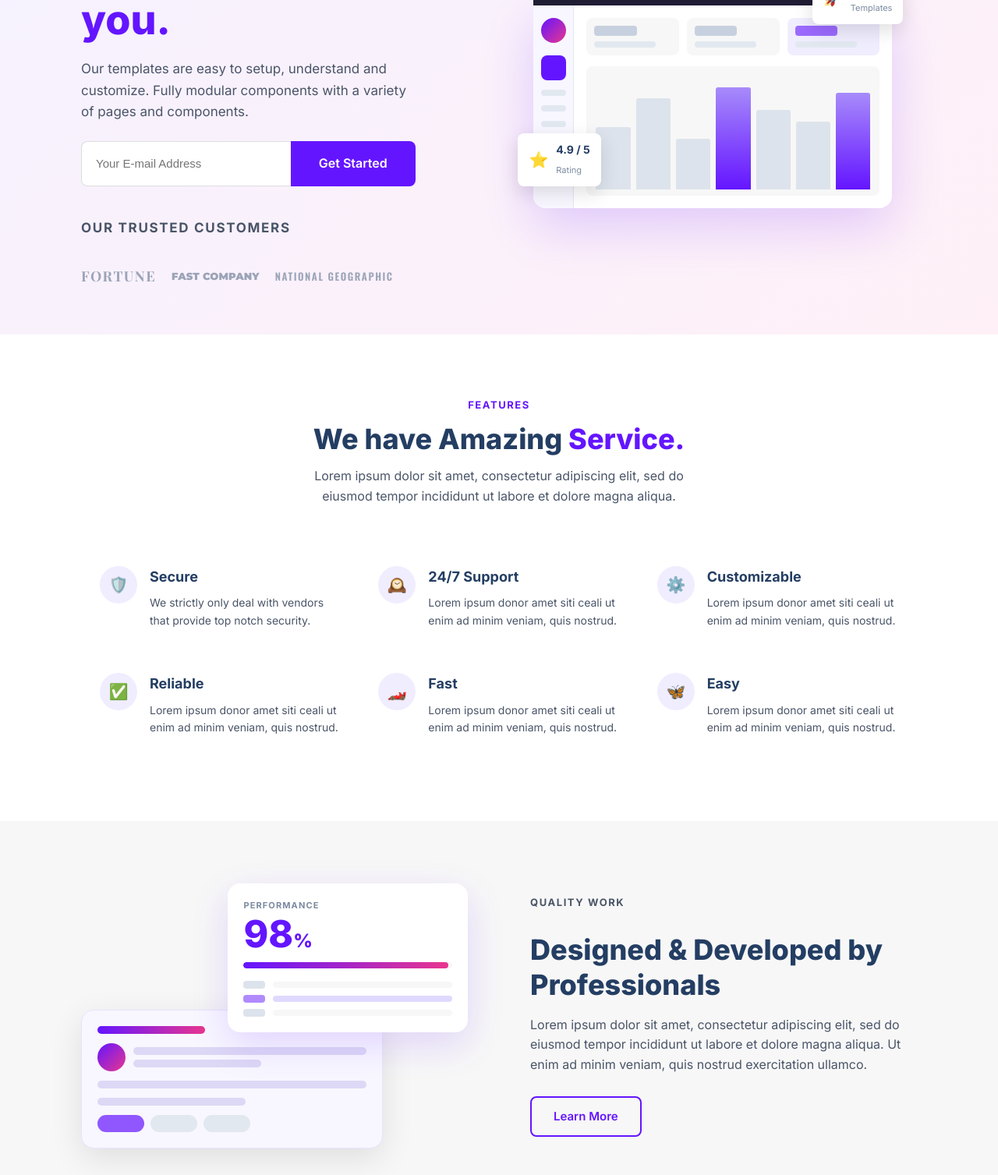
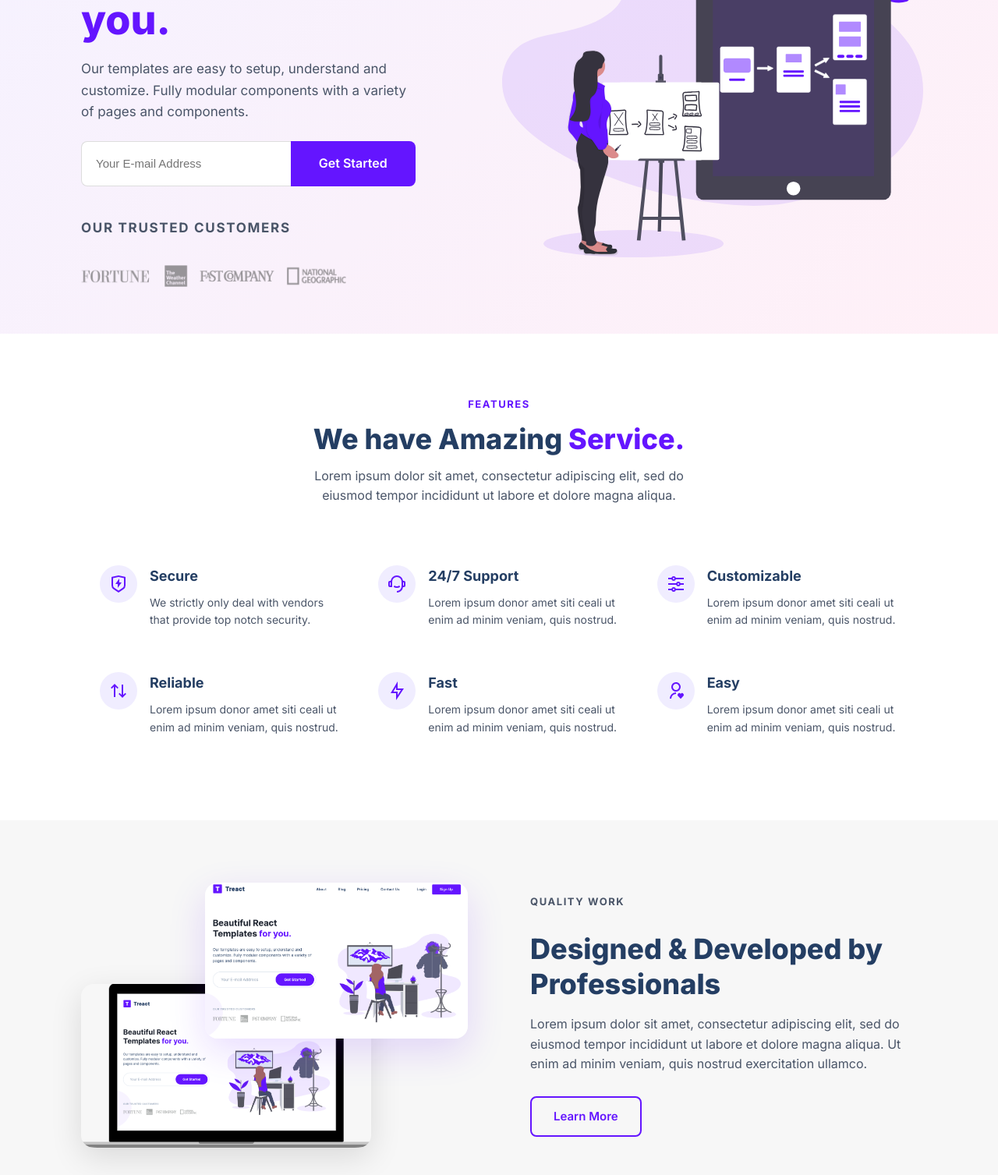
Before and after one commit to SydTheBuilder/Module-3-Final-Project_Build-Apply, a plain HTML site: page index.html in a window 1280 px wide. Shown: the part 273-1780 px from the top of the page at 78% size. Drawn offline with nearby package versions, Linux system fonts and the light colour scheme.

Commit message:
added real assets — logo, illustrations, icons, screenshots, and customer logos

```diff
--- a/index.html
+++ b/index.html
@@ -14,7 +14,7 @@
     <!-- NAV -->
     <header class="nav">
       <div class="container nav__inner">
-        <a href="#" class="nav__logo">Treact</a>
+        <a href="#" class="nav__logo"><img src="Assets/logo.2c489fc453a1783cbadacf914efa3df6.svg" alt="Treact" class="nav__logo-img" /></a>
         <nav class="nav__links">
           <a href="#">About</a>
           <a href="#">Blog</a>
@@ -38,70 +38,11 @@
           </div>
           <div class="hero__logos">
             <p class="hero__logos-label">OUR TRUSTED CUSTOMERS</p>
-            <div class="hero__logos-row">
-              <span class="logo-fortune">Fortune</span>
-              <span class="logo-fastcompany">Fast Company</span>
-              <span class="logo-natgeo">National Geographic</span>
-            </div>
+            <img src="Assets/customers-logo-strip.680ac7c2e8ae28161d2c.png" alt="Fortune, Fast Company, National Geographic" class="hero__logos-img" />
           </div>
         </div>
         <div class="hero__image">
-          <div class="dash-mockup">
-            <div class="dash-mockup__chrome">
-              <span class="dash-dot dash-dot--red"></span>
-              <span class="dash-dot dash-dot--yellow"></span>
-              <span class="dash-dot dash-dot--green"></span>
-              <div class="dash-mockup__url"></div>
-            </div>
-            <div class="dash-mockup__body">
-              <div class="dash-sidebar">
-                <div class="dash-sidebar__avatar"></div>
-                <div class="dash-nav__item dash-nav__item--active"></div>
-                <div class="dash-nav__item"></div>
-                <div class="dash-nav__item"></div>
-                <div class="dash-nav__item"></div>
-              </div>
-              <div class="dash-main">
-                <div class="dash-stats">
-                  <div class="dash-stat">
-                    <div class="dash-stat__num"></div>
-                    <div class="dash-stat__label"></div>
-                  </div>
-                  <div class="dash-stat">
-                    <div class="dash-stat__num"></div>
-                    <div class="dash-stat__label"></div>
-                  </div>
-                  <div class="dash-stat dash-stat--highlight">
-                    <div class="dash-stat__num"></div>
-                    <div class="dash-stat__label"></div>
-                  </div>
-                </div>
-                <div class="dash-chart">
-                  <div class="dash-bar" style="--h:55%"></div>
-                  <div class="dash-bar" style="--h:80%"></div>
-                  <div class="dash-bar" style="--h:45%"></div>
-                  <div class="dash-bar dash-bar--accent" style="--h:90%"></div>
-                  <div class="dash-bar" style="--h:70%"></div>
-                  <div class="dash-bar" style="--h:60%"></div>
-                  <div class="dash-bar dash-bar--accent" style="--h:85%"></div>
-                </div>
-              </div>
-            </div>
-            <div class="dash-badge dash-badge--top">
-              <div class="dash-badge__icon">🚀</div>
-              <div class="dash-badge__text">
-                <strong>1,200+</strong>
-                <span>Templates</span>
-              </div>
-            </div>
-            <div class="dash-badge dash-badge--bottom">
-              <div class="dash-badge__icon">⭐</div>
-              <div class="dash-badge__text">
-                <strong>4.9 / 5</strong>
-                <span>Rating</span>
-              </div>
-            </div>
-          </div>
+          <img src="Assets/prototype-illustration.21bc4b3f612a2f257c3d361067582485.svg" alt="App prototyping" class="hero__illustration" />
         </div>
       </div>
     </section>
@@ -114,42 +55,42 @@
         <p class="section__subtitle">Lorem ipsum dolor sit amet, consectetur adipiscing elit, sed do eiusmod tempor incididunt ut labore et dolore magna aliqua.</p>
         <div class="features__grid">
           <div class="feature-card">
-            <div class="feature-card__icon">🛡️</div>
+            <div class="feature-card__icon"><img src="Assets/shield-icon.daefe14b320b14fbd9cbd18908ac93ec.svg" alt="" /></div>
             <div class="feature-card__body">
               <h3>Secure</h3>
               <p>We strictly only deal with vendors that provide top notch security.</p>
             </div>
           </div>
           <div class="feature-card">
-            <div class="feature-card__icon">🕰️</div>
+            <div class="feature-card__icon"><img src="Assets/support-icon.f9253ffa8cb6ffde5bbaa05eb5136375.svg" alt="" /></div>
             <div class="feature-card__body">
               <h3>24/7 Support</h3>
               <p>Lorem ipsum donor amet siti ceali ut enim ad minim veniam, quis nostrud.</p>
             </div>
           </div>
           <div class="feature-card">
-            <div class="feature-card__icon">⚙️</div>
+            <div class="feature-card__icon"><img src="Assets/customize-icon.367468c90fd796009b97fbfba67b2c6a.svg" alt="" /></div>
             <div class="feature-card__body">
               <h3>Customizable</h3>
               <p>Lorem ipsum donor amet siti ceali ut enim ad minim veniam, quis nostrud.</p>
             </div>
           </div>
           <div class="feature-card">
-            <div class="feature-card__icon">✅</div>
+            <div class="feature-card__icon"><img src="Assets/reliable-icon.1367510a8f0a1bec76dc425d25f92f43.svg" alt="" /></div>
             <div class="feature-card__body">
               <h3>Reliable</h3>
               <p>Lorem ipsum donor amet siti ceali ut enim ad minim veniam, quis nostrud.</p>
             </div>
           </div>
           <div class="feature-card">
-            <div class="feature-card__icon">🏎️</div>
+            <div class="feature-card__icon"><img src="Assets/fast-icon.dbb971a73d4805d2fc3bcdacdb55beba.svg" alt="" /></div>
             <div class="feature-card__body">
               <h3>Fast</h3>
               <p>Lorem ipsum donor amet siti ceali ut enim ad minim veniam, quis nostrud.</p>
             </div>
           </div>
           <div class="feature-card">
-            <div class="feature-card__icon">🦋</div>
+            <div class="feature-card__icon"><img src="Assets/simple-icon.673b7e1750b2a4ef32907fc164828d00.svg" alt="" /></div>
             <div class="feature-card__body">
               <h3>Easy</h3>
               <p>Lorem ipsum donor amet siti ceali ut enim ad minim veniam, quis nostrud.</p>
@@ -163,44 +104,8 @@
     <section class="quality">
       <div class="container quality__inner">
         <div class="quality__screenshots">
-          <div class="qs-card qs-card--back">
-            <div class="qs-card__topbar"></div>
-            <div class="qs-row">
-              <div class="qs-avatar"></div>
-              <div class="qs-lines">
-                <div class="qs-line"></div>
-                <div class="qs-line qs-line--short"></div>
-              </div>
-            </div>
-            <div class="qs-line"></div>
-            <div class="qs-line qs-line--short"></div>
-            <div class="qs-chips">
-              <div class="qs-chip qs-chip--purple"></div>
-              <div class="qs-chip"></div>
-              <div class="qs-chip"></div>
-            </div>
-          </div>
-          <div class="qs-card qs-card--front">
-            <p class="qs-card__label">Performance</p>
-            <div class="qs-card__big-num">98<span>%</span></div>
-            <div class="qs-progress-track">
-              <div class="qs-progress-fill"></div>
-            </div>
-            <div class="qs-mini-stats">
-              <div class="qs-mini-stat">
-                <div class="qs-mini-stat__num"></div>
-                <div class="qs-mini-stat__bar"></div>
-              </div>
-              <div class="qs-mini-stat">
-                <div class="qs-mini-stat__num qs-mini-stat__num--accent"></div>
-                <div class="qs-mini-stat__bar qs-mini-stat__bar--accent"></div>
-              </div>
-              <div class="qs-mini-stat">
-                <div class="qs-mini-stat__num"></div>
-                <div class="qs-mini-stat__bar"></div>
-              </div>
-            </div>
-          </div>
+          <img src="Assets/hero-screenshot-2.241aac1fbc66db29d873.png" alt="" class="qs-img qs-img--back" />
+          <img src="Assets/hero-screenshot-1.40a097b525c2f8c9808e.png" alt="" class="qs-img qs-img--front" />
         </div>
         <div class="quality__text">
           <p class="section__eyebrow">Quality Work</p>
@@ -260,7 +165,8 @@
           <a href="#" class="btn btn--outline">Learn More</a>
         </div>
         <div class="values__image">
-          <svg class="owl-svg" viewBox="0 0 280 340" fill="none" xmlns="http://www.w3.org/2000/svg">
+          <img src="Assets/love-illustration.c759090fa833369ad6ffb6eb19cacb3e.svg" alt="Spread love illustration" class="values__illustration" />
+          <svg class="owl-svg" viewBox="0 0 280 340" fill="none" xmlns="http://www.w3.org/2000/svg" style="display:none">
             <!-- Soft glow -->
             <ellipse cx="140" cy="310" rx="90" ry="14" fill="rgba(100,21,255,0.08)"/>
             <!-- Branch -->
@@ -379,7 +285,7 @@
         <div class="testimonial-card">
           <p class="testimonial-card__quote">"Amazing User Experience. Lorem ipsum dolor sit amet, consectetur adipiscing elit, sed do eiusmod tempor incididunt ut labore et dolore magna aliqua. Ut enim ad minim veniam, quis nostrud exercitation ullamco laboris."</p>
           <div class="testimonial-card__author">
-            <div class="testimonial-card__avatar">CH</div>
+            <div class="testimonial-card__avatar"><img src="Assets/photo-1494790108377-be9c29b29330.avif" alt="Charlotte Hale" /></div>
             <div>
               <strong>Charlotte Hale</strong>
               <p>Director, Delos Inc.</p>
--- a/style.css
+++ b/style.css
@@ -154,10 +154,13 @@ section {
 }
 
 .nav__logo {
-  font-size: 22px;
-  font-weight: 800;
-  color: var(--primary);
-  letter-spacing: -0.5px;
+  display: flex;
+  align-items: center;
+}
+
+.nav__logo-img {
+  height: 36px;
+  width: auto;
 }
 
 .nav__links {
@@ -268,36 +271,20 @@ section {
   align-items: center;
 }
 
-.hero__logos-row span {
-  color: var(--text-light);
-  opacity: 0.75;
+.hero__logos-img {
+  max-width: 340px;
+  width: 100%;
+  opacity: 0.6;
+  filter: grayscale(100%);
 }
 
-.logo-fortune {
-  font-family: 'Playfair Display', serif;
-  font-weight: 700;
-  font-size: 18px;
-  letter-spacing: 0.08em;
-  text-transform: uppercase;
+.hero__illustration {
+  width: 100%;
+  max-width: 540px;
+  display: block;
 }
 
-.logo-fastcompany {
-  font-family: 'Montserrat', sans-serif;
-  font-weight: 900;
-  font-size: 13px;
-  letter-spacing: 0.01em;
-  text-transform: uppercase;
-}
-
-.logo-natgeo {
-  font-family: 'Oswald', sans-serif;
-  font-weight: 600;
-  font-size: 13px;
-  letter-spacing: 0.12em;
-  text-transform: uppercase;
-}
-
-/* ── HERO DASHBOARD GRAPHIC ── */
+/* ── HERO IMAGE ── */
 .hero__image {
   display: flex;
   justify-content: center;
@@ -510,7 +497,11 @@ section {
   display: flex;
   align-items: center;
   justify-content: center;
-  font-size: 20px;
+}
+
+.feature-card__icon img {
+  width: 24px;
+  height: 24px;
 }
 
 .feature-card__body {
@@ -547,152 +538,27 @@ section {
   height: 340px;
 }
 
-.qs-card {
+.qs-img {
   position: absolute;
-  background: var(--white);
   border-radius: var(--radius-lg);
-  box-shadow: 0 12px 40px rgba(0,0,0,0.1);
-  padding: 20px;
+  box-shadow: 0 12px 40px rgba(0,0,0,0.12);
+  object-fit: cover;
 }
 
-.qs-card--back {
-  width: 78%;
+.qs-img--back {
+  width: 75%;
+  height: 210px;
   bottom: 0;
   left: 0;
-  background: #f8f7ff;
-  border: 1px solid #e8e2ff;
-  display: flex;
-  flex-direction: column;
-  gap: 12px;
 }
 
-.qs-card__topbar {
-  height: 10px;
-  width: 40%;
-  background: linear-gradient(90deg, var(--primary), var(--pink));
-  border-radius: 5px;
-}
-
-.qs-row {
-  display: flex;
-  align-items: center;
-  gap: 10px;
-}
-
-.qs-avatar {
-  width: 36px;
-  height: 36px;
-  border-radius: 50%;
-  background: linear-gradient(135deg, var(--primary), var(--pink));
-  flex-shrink: 0;
-}
-
-.qs-lines {
-  flex: 1;
-  display: flex;
-  flex-direction: column;
-  gap: 6px;
-}
-
-.qs-line {
-  height: 10px;
-  background: #ddd8f5;
-  border-radius: 5px;
-}
-
-.qs-line--short { width: 55%; }
-
-.qs-chips {
-  display: flex;
-  gap: 8px;
-}
-
-.qs-chip {
-  height: 22px;
-  width: 60px;
-  border-radius: 11px;
-  background: #e2e8f0;
-}
-
-.qs-chip--purple {
-  background: var(--primary);
-  opacity: 0.7;
-}
-
-.qs-card--front {
-  width: 62%;
+.qs-img--front {
+  width: 68%;
+  height: 200px;
   top: 0;
   right: 0;
   box-shadow: 0 16px 48px rgba(100, 21, 255, 0.15);
 }
-
-.qs-card__label {
-  font-size: 11px;
-  font-weight: 700;
-  letter-spacing: 0.1em;
-  text-transform: uppercase;
-  color: var(--text-light);
-  margin-bottom: 4px;
-}
-
-.qs-card__big-num {
-  font-size: 48px;
-  font-weight: 800;
-  color: var(--primary);
-  line-height: 1;
-  margin-bottom: 12px;
-}
-
-.qs-card__big-num span { font-size: 24px; }
-
-.qs-progress-track {
-  height: 8px;
-  background: var(--bg-light);
-  border-radius: 4px;
-  overflow: hidden;
-  margin-bottom: 16px;
-}
-
-.qs-progress-fill {
-  height: 100%;
-  width: 98%;
-  background: linear-gradient(90deg, var(--primary), var(--pink));
-  border-radius: 4px;
-}
-
-.qs-mini-stats {
-  display: flex;
-  flex-direction: column;
-  gap: 8px;
-}
-
-.qs-mini-stat {
-  display: flex;
-  align-items: center;
-  gap: 10px;
-}
-
-.qs-mini-stat__num {
-  width: 28px;
-  height: 10px;
-  border-radius: 4px;
-  background: #dde3ec;
-  flex-shrink: 0;
-}
-
-.qs-mini-stat__num--accent {
-  background: var(--primary);
-  opacity: 0.5;
-}
-
-.qs-mini-stat__bar {
-  flex: 1;
-  height: 8px;
-  border-radius: 4px;
-  background: var(--bg-light);
-}
-
-.qs-mini-stat__bar--accent { background: #e0d9ff; }
 
 .quality__text h2 {
   margin-bottom: 16px;
@@ -796,9 +662,9 @@ section {
   margin-top: 8px;
 }
 
-.owl-svg {
+.values__illustration {
   width: 100%;
-  max-width: 300px;
+  max-width: 420px;
   display: block;
   margin: 0 auto;
 }
@@ -939,14 +805,14 @@ section {
   width: 52px;
   height: 52px;
   border-radius: 50%;
-  background: linear-gradient(135deg, var(--primary), var(--pink));
-  color: var(--white);
-  font-weight: 700;
-  font-size: 16px;
-  display: flex;
-  align-items: center;
-  justify-content: center;
+  overflow: hidden;
   flex-shrink: 0;
+}
+
+.testimonial-card__avatar img {
+  width: 100%;
+  height: 100%;
+  object-fit: cover;
 }
 
 .testimonial-card__author strong {
@@ -1101,8 +967,8 @@ section {
     gap: 32px;
   }
 
-  .owl-svg {
-    max-width: 220px;
+  .values__illustration {
+    max-width: 280px;
   }
 
   .section__subtitle {
```
Also changed, not shown: Assets/customers-logo-strip.680ac7c2e8ae28161d2c.png (added), Assets/customize-icon.367468c90fd796009b97fbfba67b2c6a.svg (added), Assets/design-illustration-2.6da6a00b20c07c4a9b65d1870679e1b8.svg (added), Assets/fast-icon.dbb971a73d4805d2fc3bcdacdb55beba.svg (added), Assets/hero-screenshot-1.40a097b525c2f8c9808e.png (added), Assets/hero-screenshot-2.241aac1fbc66db29d873.png (added), Assets/logo-light.d9a5d1b5be5ea077b26864fdfc2e96a4.svg (added), Assets/logo.2c489fc453a1783cbadacf914efa3df6.svg (added), Assets/love-illustration.c759090fa833369ad6ffb6eb19cacb3e.svg (added), Assets/photo-1494790108377-be9c29b29330.avif (added), Assets/prototype-illustration.21bc4b3f612a2f257c3d361067582485.svg (added), Assets/reliable-icon.1367510a8f0a1bec76dc425d25f92f43.svg (added), Assets/shield-icon.daefe14b320b14fbd9cbd18908ac93ec.svg (added), Assets/simple-icon.673b7e1750b2a4ef32907fc164828d00.svg (added), 1 more files.
